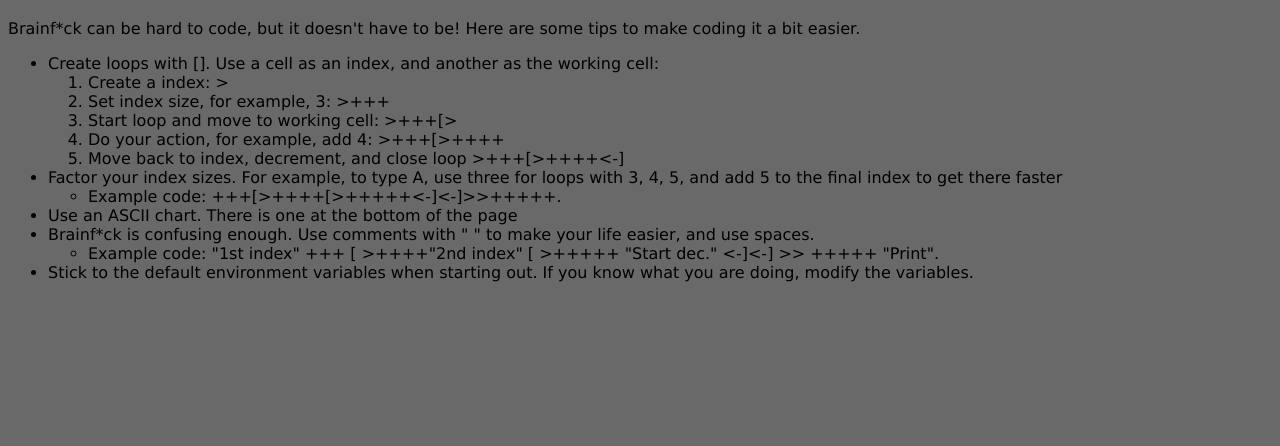
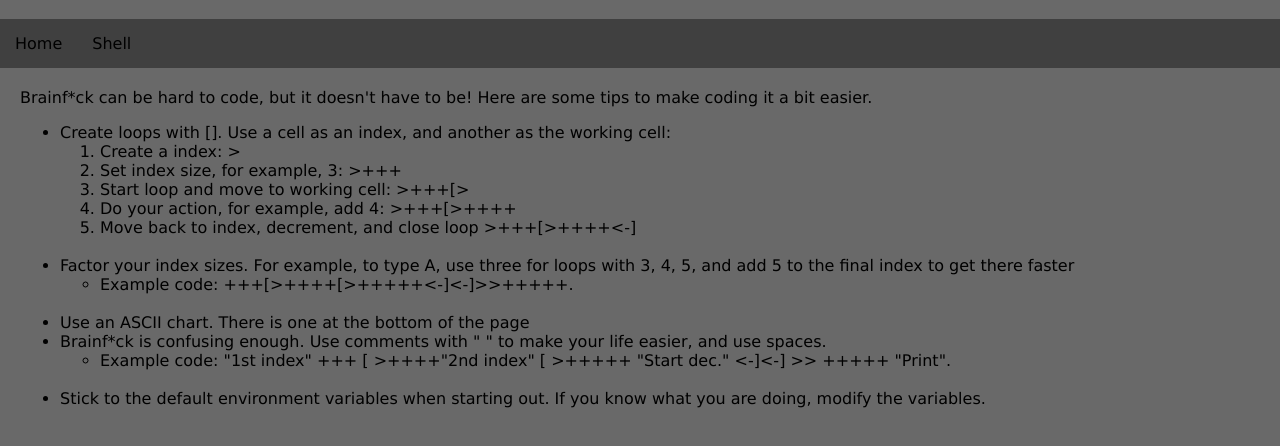
Before and after one commit to hephaestushex/bf-anywhere, a plain HTML site: page guide.html in a window 1280 px wide. Shown: the part 62-508 px from the top of the page. Drawn offline with Linux system fonts and the light colour scheme.

Commit message:
final changes, css+navbar

```diff
--- a/css/styles.css
+++ b/css/styles.css
@@ -39,8 +39,42 @@ h1{
     text-align: center;
 }
 
+a{
+    color: lime;
+    text-decoration: none;
+}
+
 body{
     background-color: dimgray;
     color: black;
     font-family: 'Lucida Sans', 'Lucida Sans Regular', 'Lucida Grande', 'Lucida Sans Unicode', Geneva, Verdana, sans-serif;
+    margin: 0px;
 }
+
+main{
+    margin-left: 20px;
+    margin-right: 20px;
+    margin-top: 20px;
+}
+
+.navbar ul{
+    list-style-type: none;
+    background-color: hsl(0, 0%, 25%);
+    padding: 0px;
+    margin: 0px;
+    overflow: hidden;
+
+}
+.navbar a{
+    color: black;
+    text-decoration: none;
+    padding: 15px;
+    display: block;
+    text-align: center;
+}
+.navbar a:hover{
+    background-color: lime;
+}
+.navbar li{
+    float: left;
+}
--- a/guide.html
+++ b/guide.html
@@ -3,11 +3,18 @@
 <head>
     <meta charset="UTF-8">
     <meta name="viewport" content="width=device-width, initial-scale=1.0">
-    <link rel="stylesheet" href="css/styles.css?ref=v1">
+    <link rel="stylesheet" href="css/styles.css">
     <title>guide</title>
 </head>
 <body>
     <h1> Guide </h1>
+    <nav class="navbar">
+        <ul>
+            <li><a href="index.html">Home</a></li>
+            <li><a href="shell.html">Shell</a></li>
+        </ul>
+    </nav>
+    <main>
     <p>Brainf*ck can be hard to code, but it doesn't have to be! Here are some tips to make coding it a bit easier.</p>
     <ul>
         <li>Create loops with []. Use a cell as an index, and another as the working cell:
@@ -18,15 +25,16 @@
                 <li>Do your action, for example, add 4: >+++[>++++ </li>
                 <li>Move back to index, decrement, and close loop >+++[>++++<-] </li>
             </ol>
-        </li>
+        </li><br>
         <li>Factor your index sizes. For example, to type A, use three for loops with 3, 4, 5, and add 5 to the final index to get there faster
             <ul><li>Example code: +++[>++++[>+++++<-]<-]>>+++++. </li></ul>
-        </li>
+        </li><br>
         <li>Use an ASCII chart. There is one at the bottom of the page</li>
         <li>Brainf*ck is confusing enough. Use comments with " " to make your life easier, and use spaces.
             <ul><li>Example code: "1st index" +++ [ >++++"2nd index" [ >+++++ "Start dec." <-]<-] >> +++++ "Print". </li></ul>
-        </li>
-        <li>Stick to the default environment variables when starting out. If you know what you are doing, modify the variables.</li>
+        </li><br>
+        <li>Stick to the default environment variables when starting out. If you know what you are doing, modify the variables.</li><br>
     </ul>
+    </main>
 </body>
 </html>
```
Also changed, not shown: index.html (+12 -4 lines), shell.html (+8 -0 lines).
